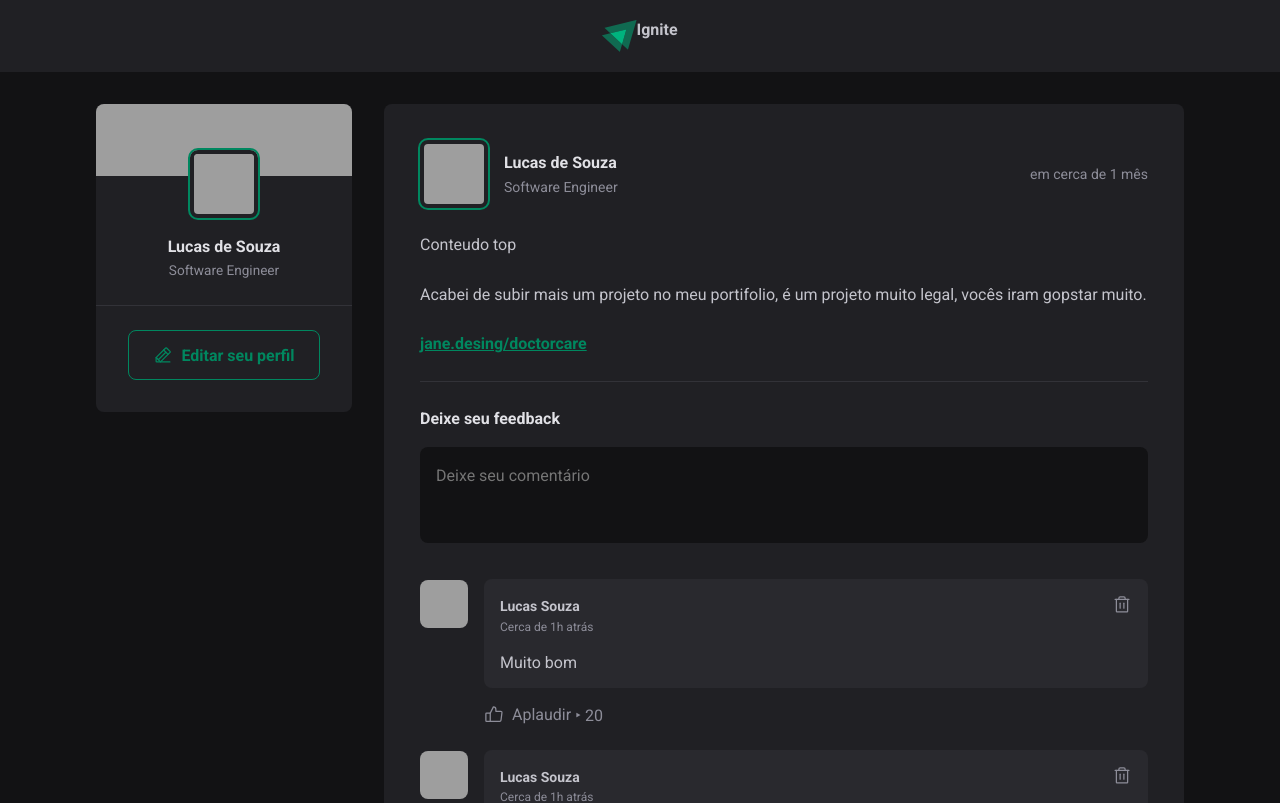
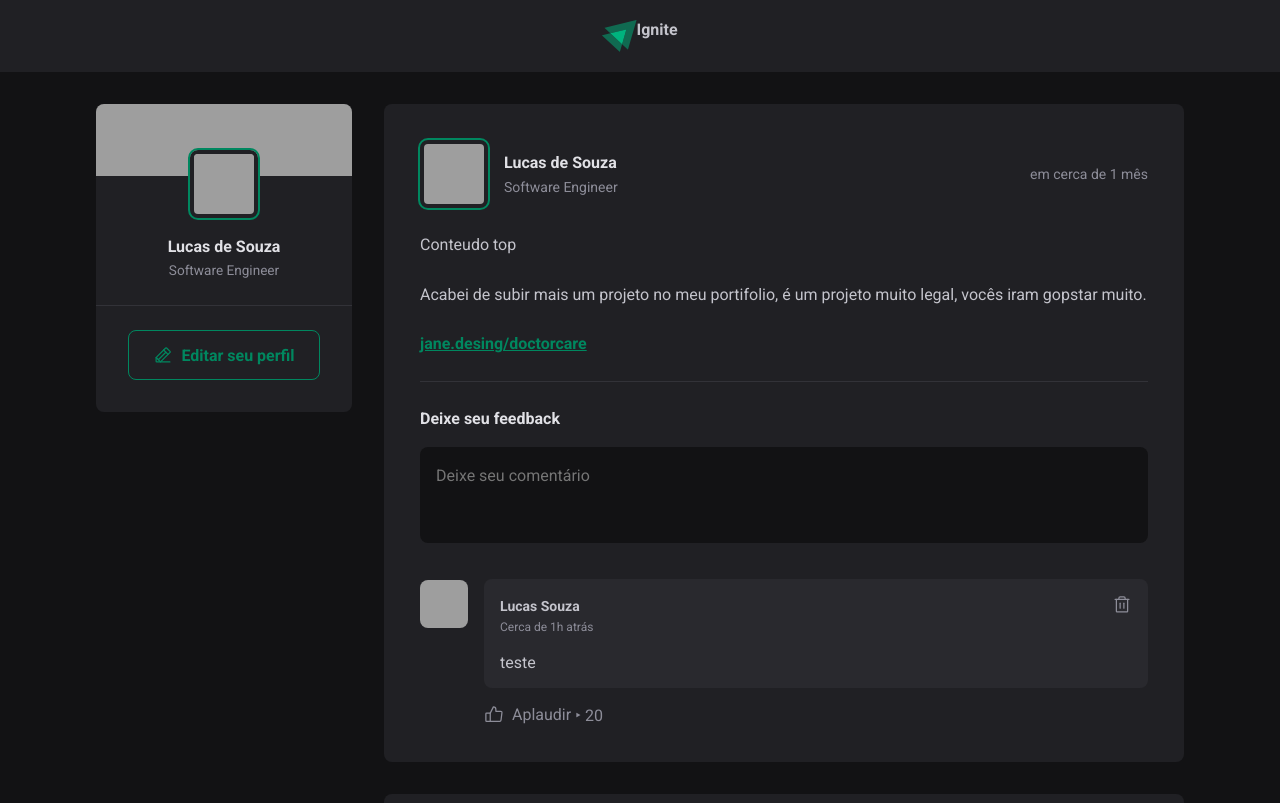
Before and after one commit to lucasjunior24/studies-in-typescript, a React (Vite) app in the folder 01-fundamentos-reactjs/: page / in a window 1280 px wide. Shown: the top 803 px of the page. Built offline with nearby package versions, Linux system fonts and the light colour scheme; grey boxes are pictures that could not be loaded.

Commit message:
feat: Inserting comment

```diff
--- a/01-fundamentos-reactjs/src/App.jsx
+++ b/01-fundamentos-reactjs/src/App.jsx
@@ -45,9 +45,10 @@
         <Sidebar />
         <main>
           {
-            posts.map(post => {
+            posts.map((post, i) => {
               return (
                 <Post
+                  key={i}
                   author={post.author}
                   content={post.content}
                   publisheAt={post.publisheAt}
--- a/01-fundamentos-reactjs/src/components/comment/Comment.jsx
+++ b/01-fundamentos-reactjs/src/components/comment/Comment.jsx
@@ -2,7 +2,7 @@
 import styles from './Comment.module.css'
 import { ThumbsUp, Trash } from 'phosphor-react'
 
-export function Comment() {
+export function Comment({content}) {
   return (
     <div className={styles.comment}>
       <Avatar hasBorder={false} src='https://avatars.githubusercontent.com/u/53240060?v=4' />
@@ -20,7 +20,7 @@
             </button>
           </header>
 
-          <p>Muito bom</p>
+          <p>{content}</p>
         </div>
 
         <footer>
--- a/01-fundamentos-reactjs/src/components/post/Post.jsx
+++ b/01-fundamentos-reactjs/src/components/post/Post.jsx
@@ -1,10 +1,16 @@
+
+
 import { format, formatDistanceToNow } from 'date-fns'
 import ptBR from 'date-fns/locale/pt-BR'
 import { Avatar } from '../avatar/Avatar'
 import { Comment } from '../comment/Comment'
 import styles from './Post.module.css'
+import { useState } from 'react'
 
 export function Post({author, publisheAt, content}) {
+  const [comments, setComments] = useState(['teste'])
+  const [newCommentText, setNewCommentText] = useState('')
+
   const publishedDateFormatted = format(publisheAt, "d 'de' LLLL 'às' HH:mm'h'", {
     locale: ptBR,
   })
@@ -12,6 +18,16 @@
     locale: ptBR,
     addSuffix: true
   })
+
+  function handleCreateNewComment() {
+    event.preventDefault()
+    setComments([...comments, newCommentText])
+    setNewCommentText('')
+  }
+
+  function handleNewCommentChange() {
+    setNewCommentText(event.target.value)
+  }
   return (
     <article className={styles.post}>
         <header>
@@ -24,10 +40,8 @@
                     <span>{author.role}</span>
                 </div>
             </div>
-
             <time title={publishedDateFormatted} dateTime={publisheAt.toISOString()}>{publishedDateRelativeToNow}</time>
         </header>
-
         <div className={styles.content}>
           {content.map(line => {
             if (line.type === "paragraph") {
@@ -36,13 +50,15 @@
               return<p><a href=''>{line.content}</a></p>
             }
           })}
-
         </div>
 
-        <form className={styles.commentForm}>
+        <form className={styles.commentForm} onSubmit={handleCreateNewComment}>
             <strong>Deixe seu feedback</strong>
             <textarea
-                placeholder='Deixe seu comentário'
+              name='comment'
+              placeholder='Deixe seu comentário'
+              value={newCommentText}
+              onChange={handleNewCommentChange}
             />
             <footer>
                 <button type='submit'>Publicar</button>
@@ -50,9 +66,9 @@
         </form>
 
         <div className={styles.commentList}>
-            <Comment />
-            <Comment />
-            <Comment />
+          {comments.map(comment => {
+            return <Comment content={comment} />
+          })}
         </div>
     </article>
   )
```
